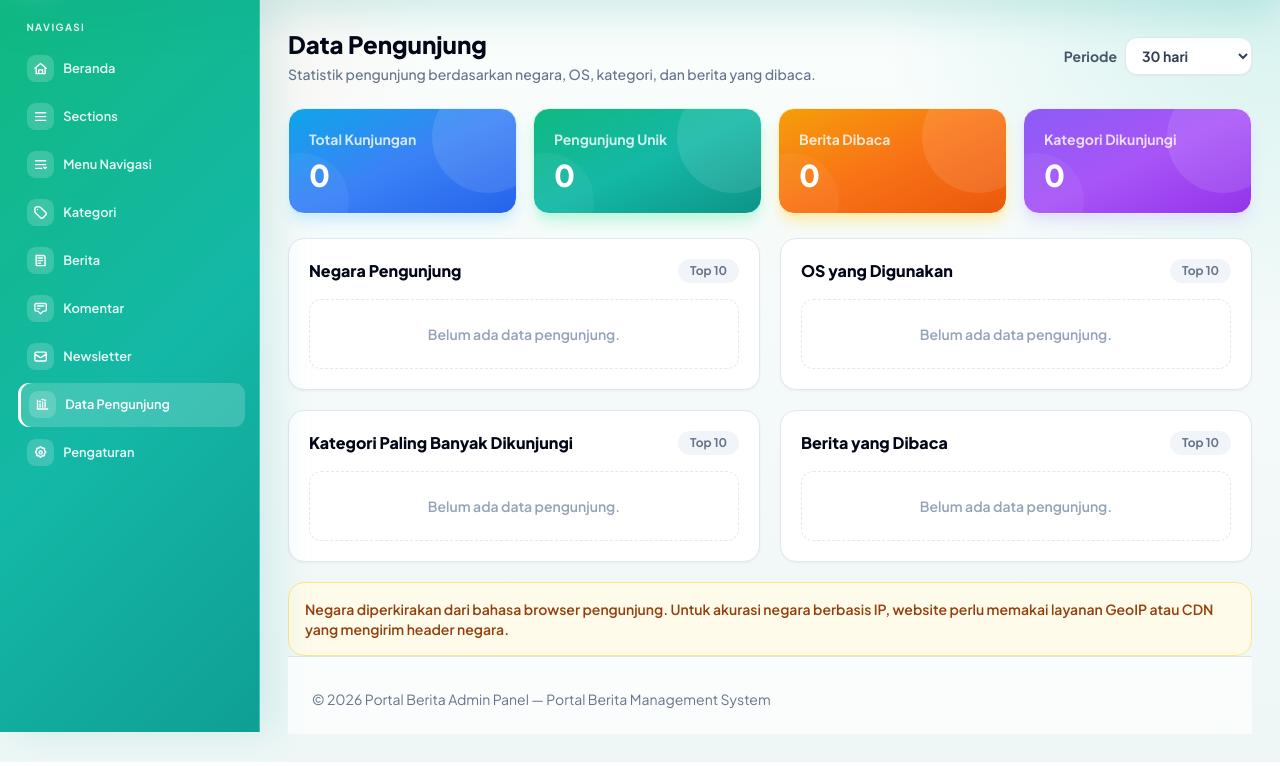
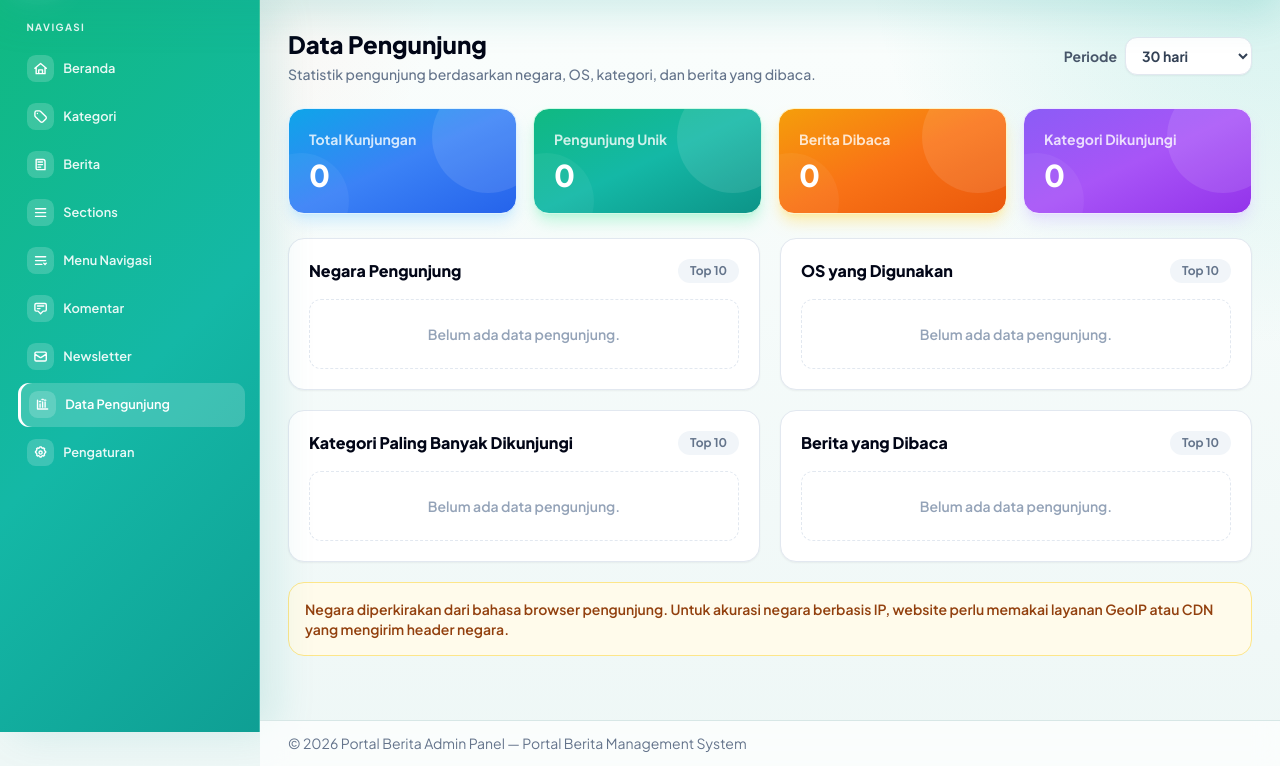
Before and after one commit to dewecorp/portal, a PHP site: page /admin/data_pengunjung.php in a window 1280 px wide. Shown: the part 70-836 px from the top of the page. Run offline with PHP 8.4, Linux system fonts and the light colour scheme; the visitor is signed in with stand-in values (Sample User, id 1); data that the repository does not hold is empty; some libraries are stand-ins or nearby versions.

Commit message:
update footer

```diff
--- a/admin/data_pengunjung.php
+++ b/admin/data_pengunjung.php
@@ -154,7 +154,7 @@ foreach (['Negara Pengunjung' => $countryStats, 'OS yang Digunakan' => $osStats,
     <?php $bi++; endforeach; ?>
 </div>
 
-<div class="mt-5 rounded-2xl border border-amber-200 bg-amber-50 p-4 text-sm font-semibold text-amber-800">
+<div class="mt-5 mb-6 rounded-2xl border border-amber-200 bg-amber-50 p-4 text-sm font-semibold text-amber-800">
     Negara diperkirakan dari bahasa browser pengunjung. Untuk akurasi negara berbasis IP, website perlu memakai layanan GeoIP atau CDN yang mengirim header negara.
 </div>
 
--- a/admin/footer.php
+++ b/admin/footer.php
@@ -1,3 +1,4 @@
+            <div style="height:2.5rem;flex-shrink:0;" aria-hidden="true"></div>
             <footer class="admin-footer">
                 <p class="small text-muted mb-0">
                     &copy; <?php echo date('Y'); ?> <?php echo htmlspecialchars($settings['site_name'] ?? 'Portal Berita'); ?> Admin Panel &mdash; Portal Berita Management System
--- a/admin/header.php
+++ b/admin/header.php
@@ -314,11 +314,14 @@ function formatHariTanggalIndonesia($tanggal) {
             min-height: calc(100vh - 68px);
             display: flex;
             flex-direction: column;
-            padding: 1.75rem;
+            padding: 1.75rem 1.75rem 1.5rem 1.75rem;
         }
         .admin-footer {
             margin-top: auto;
-            padding: 2rem 1.5rem 1.5rem;
+            margin-left: -1.75rem;
+            margin-right: -1.75rem;
+            margin-bottom: -1.5rem;
+            padding: 0.75rem 1.75rem;
             border-top: 1px solid var(--admin-line);
             background: rgba(255, 255, 255, 0.7);
             backdrop-filter: blur(12px);
```
Also changed, not shown: other parts of admin/header.php (+21 -21 lines).
